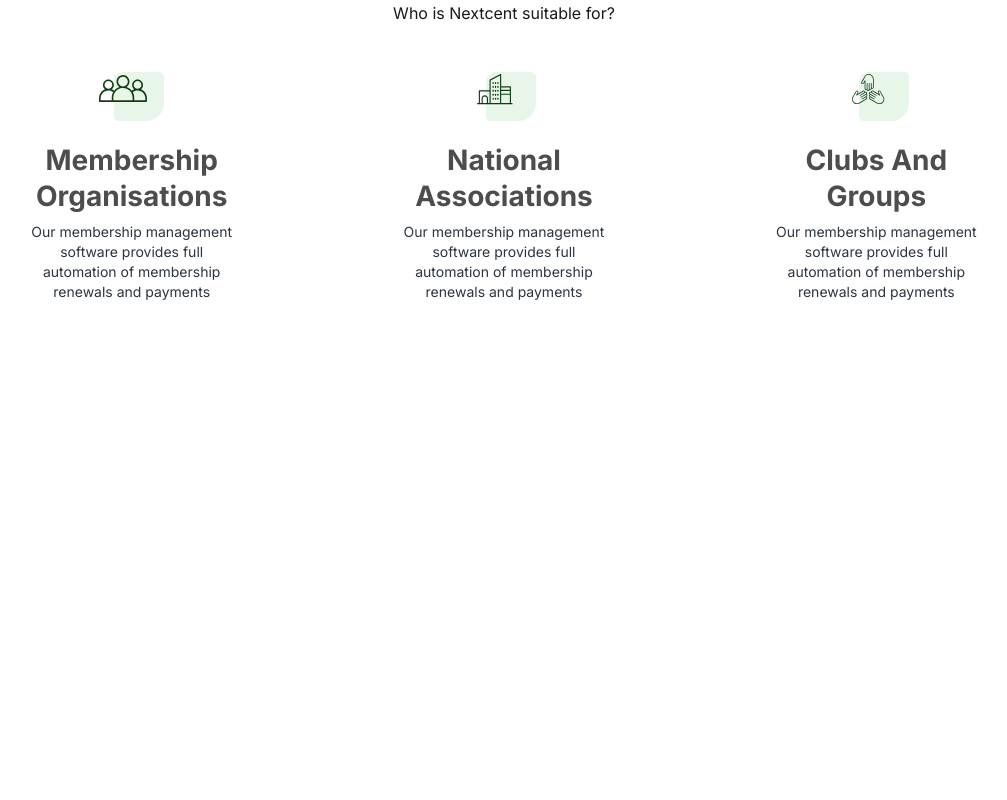
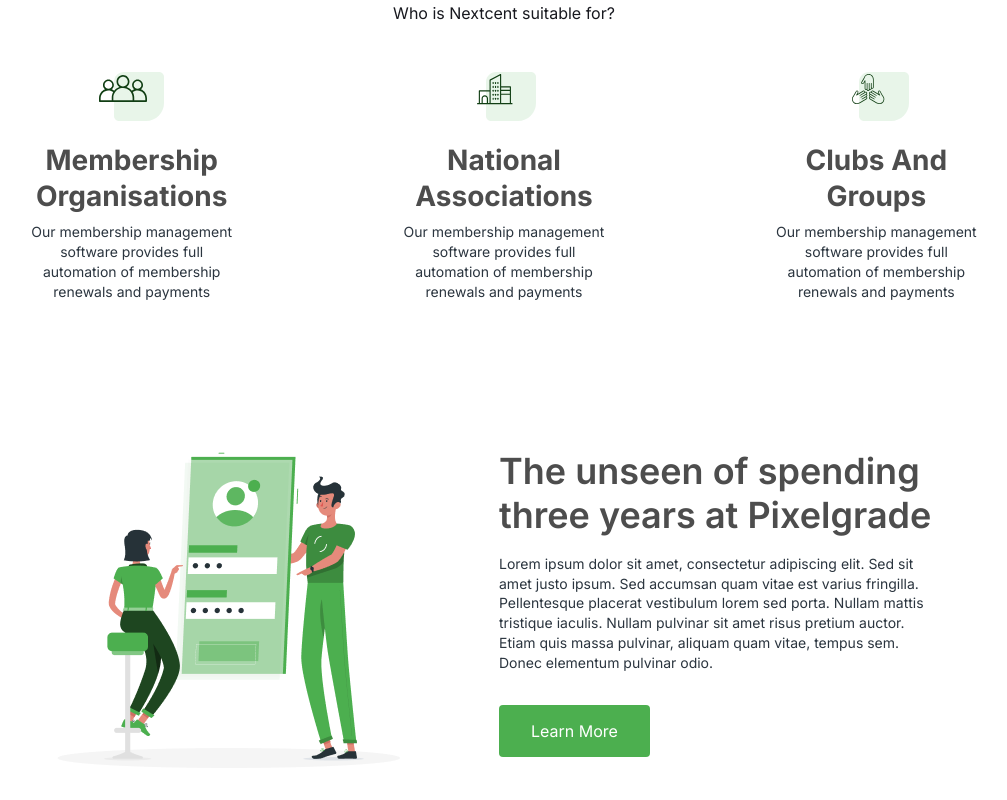
Before and after one commit to K-Yevhenii/memberly, a React (Vite) app: page / in a window 1280 px wide. Shown: the part 930-1730 px from the top of the page, without its empty margins (136-1143 px from the left). Before the commit the page ends 1298 px from the top, so only its background shows below. Built offline with nearby package versions, Linux system fonts and the light colour scheme.

Commit message:
Add component ExperienceSection

```diff
--- a/src/App.jsx
+++ b/src/App.jsx
@@ -1,8 +1,9 @@
-import Layout from "./components/Layout/Layout";
-import Header from "./components/Header/Header";
-import Hero from "./components/Hero/Hero";
-import ClientsSection from "./components/ClientsSection/ClientsSection";
-import ManagementSection from "./components/ManagementSection/ManagementSection";
+import Layout from './components/Layout/Layout';
+import Header from './components/Header/Header';
+import Hero from './components/Hero/Hero';
+import ClientsSection from './components/ClientsSection/ClientsSection';
+import ManagementSection from './components/ManagementSection/ManagementSection';
+import ExperienceSection from './components/ExperienceSection';
 
 function App() {
   return (
@@ -12,6 +13,7 @@
         <Hero />
         <ClientsSection />
         <ManagementSection />
+        <ExperienceSection />
       </main>
     </Layout>
   );
--- /dev/null
+++ b/src/components/ExperienceSection/ExperienceSection.jsx
@@ -0,0 +1,28 @@
+import { ExperienceSectionContent } from '../constants/contant'
+import Button from '../Button/Button'
+import './ExperienceSection.scss'
+
+function ExperienceSection() {
+  return (
+    <section className="experience-section">
+      {ExperienceSectionContent.map(
+        ({ id, title, content, image, buttonText }) => (
+          <div className="experience-section__container" key={id}>
+            <img src={image} alt="Mobile Login Pana" />
+            <div className="experience-section__content">
+              <div className="experience-section__description">
+                <h2 className="experience-section__title heading--lg">
+                  {title}
+                </h2>
+                <p className="text--sm">{content}</p>
+              </div>
+              <Button className="experience-section__btn">{buttonText}</Button>
+            </div>
+          </div>
+        ),
+      )}
+    </section>
+  )
+}
+
+export default ExperienceSection
--- /dev/null
+++ b/src/components/ExperienceSection/ExperienceSection.scss
@@ -0,0 +1,26 @@
+@use '../../styles/variables' as *;
+@use '../../styles/typography' as *;
+
+.experience-section {
+  padding: 0 144px;
+  margin-bottom: 48px;
+
+  &__container {
+    display: flex;
+    gap: 49px;
+    justify-content: center;
+    align-items: center;
+  }
+
+  &__content {
+    padding: 82px 0 82px;
+  }
+
+  &__title {
+    padding-bottom: 16px;
+  }
+
+  &__description {
+    padding: 0 60px 32px 0;
+  }
+}
--- /dev/null
+++ b/src/components/ExperienceSection/index.js
@@ -0,0 +1 @@
+export { default } from "./ExperienceSection"
--- a/src/components/Hero/Hero.scss
+++ b/src/components/Hero/Hero.scss
@@ -10,6 +10,7 @@
     padding: 96px 144px;
     background: $color-neutral-silver;
   }
+
   &__description {
     padding-bottom: 32px;
   }
--- a/src/components/Login/Login.scss
+++ b/src/components/Login/Login.scss
@@ -3,6 +3,7 @@
 .auth-buttons {
   display: flex;
   gap: 14px;
+
   &__btn {
     font-family: $font-main;
     font-size: 14px;
--- /dev/null
+++ b/src/components/constants/contant.js
@@ -0,0 +1,15 @@
+import mobileLoginPana from "../../assets/mobileLoginRafiki.png"
+import { nanoid } from "nanoid"
+
+export const ExperienceSectionContent = [{
+    id: nanoid(),
+    title: `The unseen of spending three years at Pixelgrade`,
+    content: `Lorem ipsum dolor sit amet, consectetur adipiscing elit. Sed sit amet justo ipsum. Sed
+    accumsan quam vitae est varius fringilla. Pellentesque placerat vestibulum lorem sed
+    porta. Nullam mattis tristique iaculis. Nullam pulvinar sit amet risus pretium auctor. Etiam
+    quis massa pulvinar, aliquam quam vitae, tempus sem. Donec elementum pulvinar odio.`,
+    image: mobileLoginPana,
+    buttonText: `Learn More`,
+
+},
+]
```
